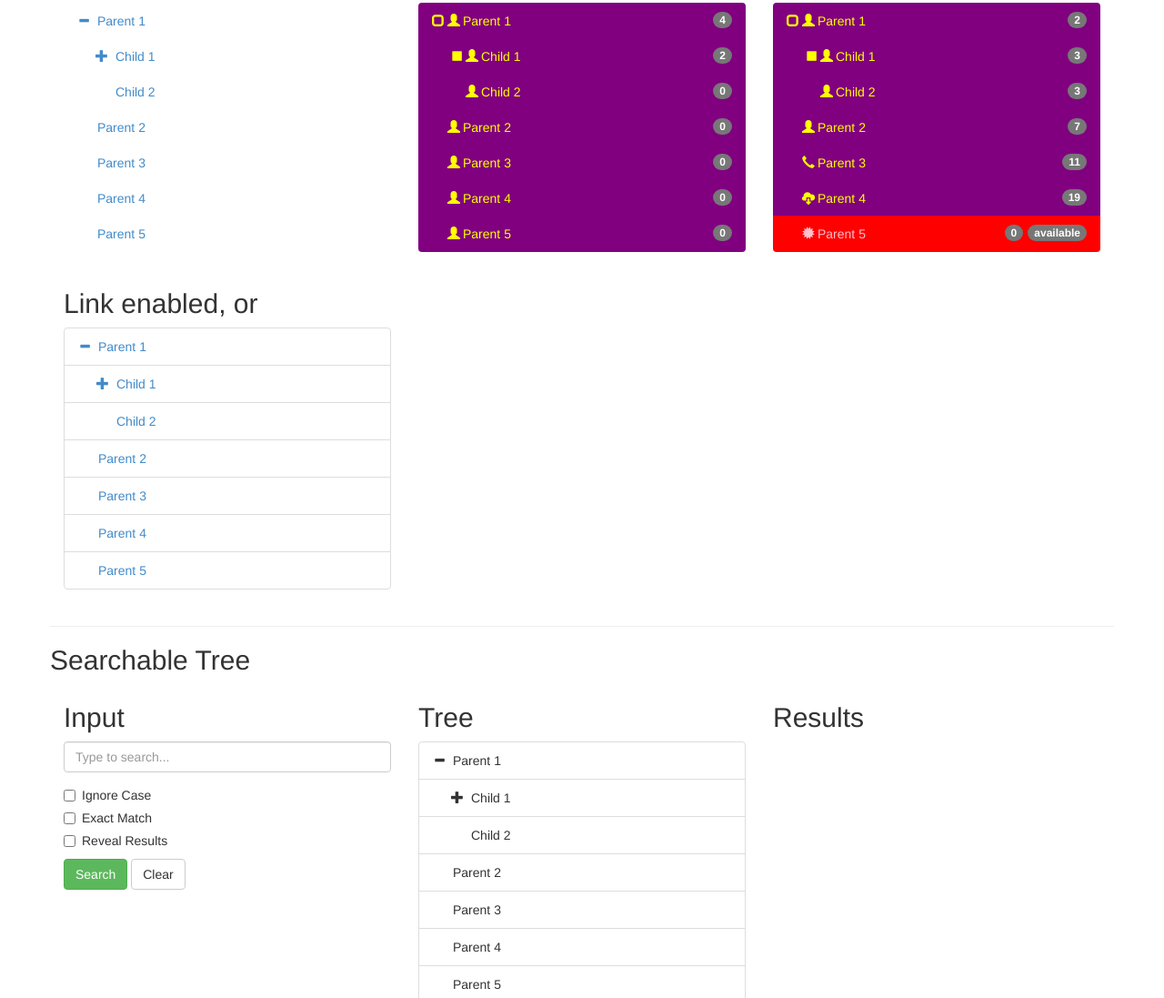
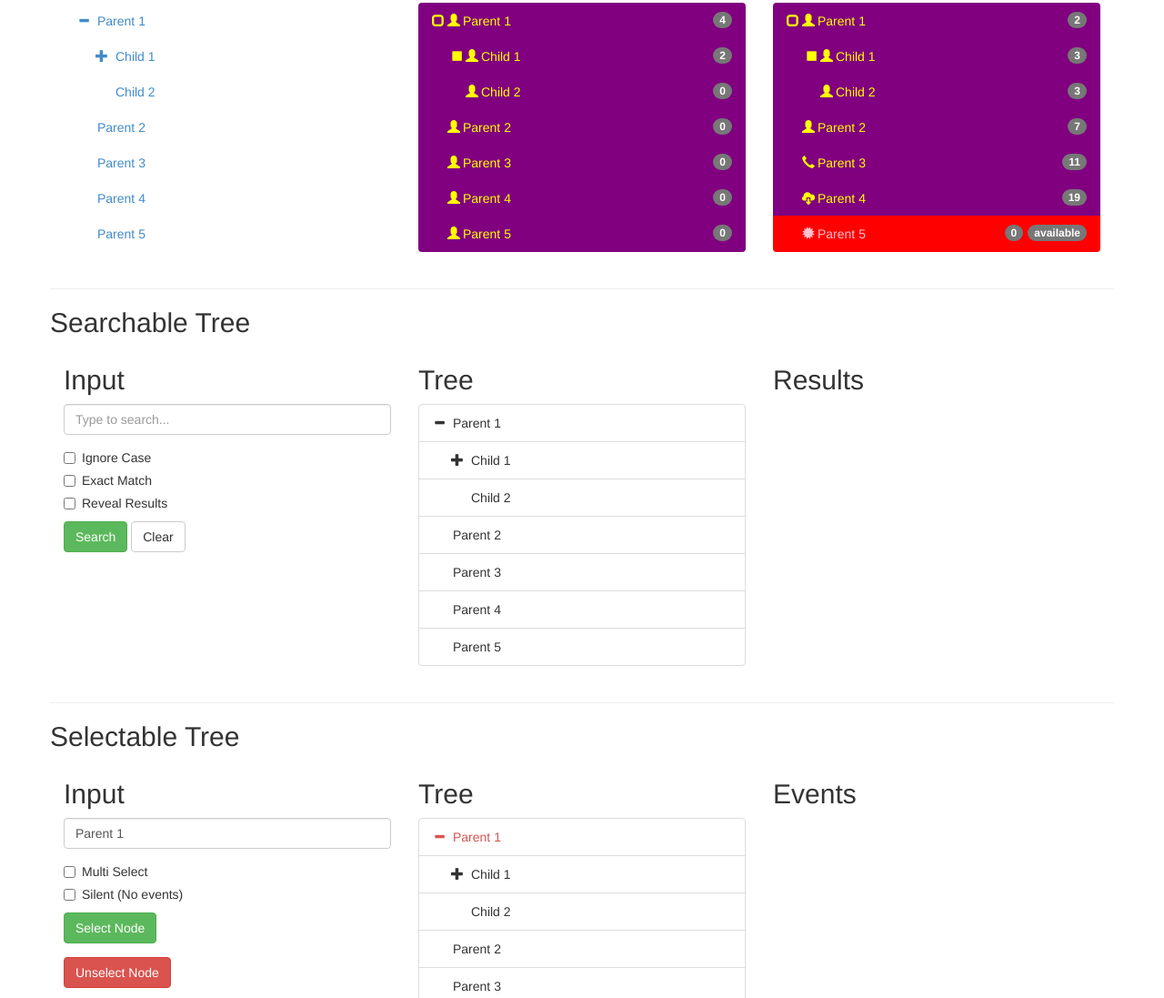
Before and after one commit to jonmiles/bootstrap-treeview, a website: page public/index.html in a window 1280 px wide. Shown: the part 974-2071 px from the top of the page at 91% size. Drawn offline with nearby package versions, Linux system fonts and the light colour scheme; files whose address does not match are found by name.

Commit message:
Remove demo

```diff
--- a/public/index.html
+++ b/public/index.html
@@ -49,18 +49,6 @@
         <div class="col-sm-4">
           <h2>Node Overrides</h2>
           <div id="treeview9" class=""></div>
-        </div>
-      </div>
-      <div class="row">
-        <div class="col-sm-4">
-          <h2>Link enabled, or</h2>
-          <div id="treeview10" class=""></div>
-        </div>
-        <div class="col-sm-4">
-
-        </div>
-        <div class="col-sm-4">
-
         </div>
       </div>
       <div class="row">
@@ -315,51 +303,42 @@
         var defaultData = [
           {
             text: 'Parent 1',
-            href: '#parent1',
             tags: ['4'],
             nodes: [
               {
                 text: 'Child 1',
-                href: '#child1',
                 tags: ['2'],
                 nodes: [
                   {
                     text: 'Grandchild 1',
-                    href: '#grandchild1',
                     tags: ['0']
                   },
                   {
                     text: 'Grandchild 2',
-                    href: '#grandchild2',
                     tags: ['0']
                   }
                 ]
               },
               {
                 text: 'Child 2',
-                href: '#child2',
                 tags: ['0']
               }
             ]
           },
           {
             text: 'Parent 2',
-            href: '#parent2',
             tags: ['0']
           },
           {
             text: 'Parent 3',
-            href: '#parent3',
              tags: ['0']
           },
           {
             text: 'Parent 4',
-            href: '#parent4',
             tags: ['0']
           },
           {
             text: 'Parent 5',
-            href: '#parent5'  ,
             tags: ['0']
           }
         ];
@@ -396,13 +375,11 @@
           {
             text: 'Parent 3',
             icon: 'glyphicon glyphicon-earphone',
-            href: '#demo',
             tags: ['11']
           },
           {
             text: 'Parent 4',
             icon: 'glyphicon glyphicon-cloud-download',
-            href: '/demo.html',
             tags: ['19'],
             selected: true
           },
@@ -411,7 +388,6 @@
             icon: 'glyphicon glyphicon-certificate',
             color: 'pink',
             backColor: 'red',
-            href: 'http://www.tesco.com',
             tags: ['available','0']
           }
         ];
@@ -524,12 +500,6 @@
           selectedColor: "yellow",
           selectedBackColor: "darkorange",
           data: alternateData
-        });
-
-        $('#treeview10').treeview({
-          color: "#428bca",
-          enableLinks: true,
-          data: defaultData
         });
 
 
```
